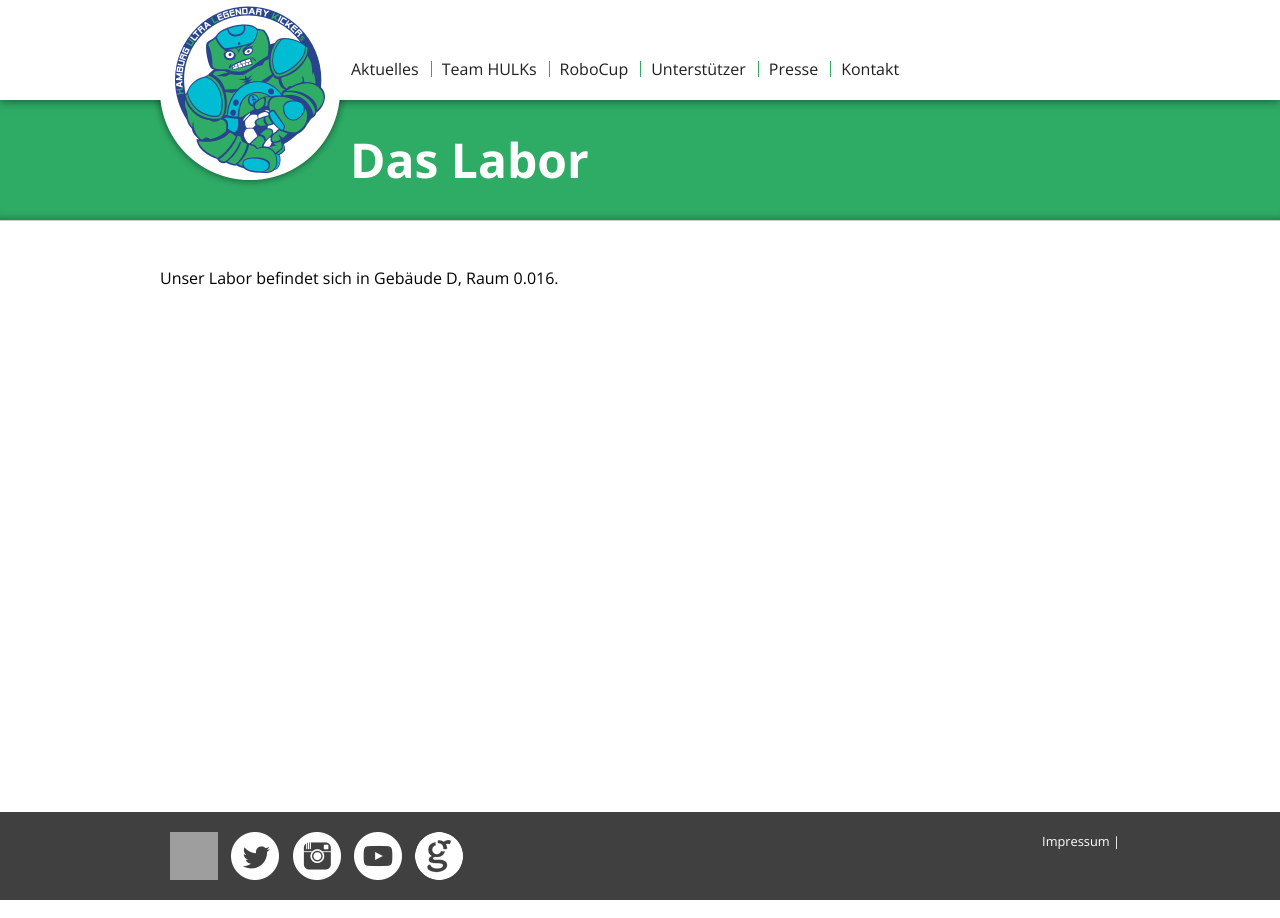
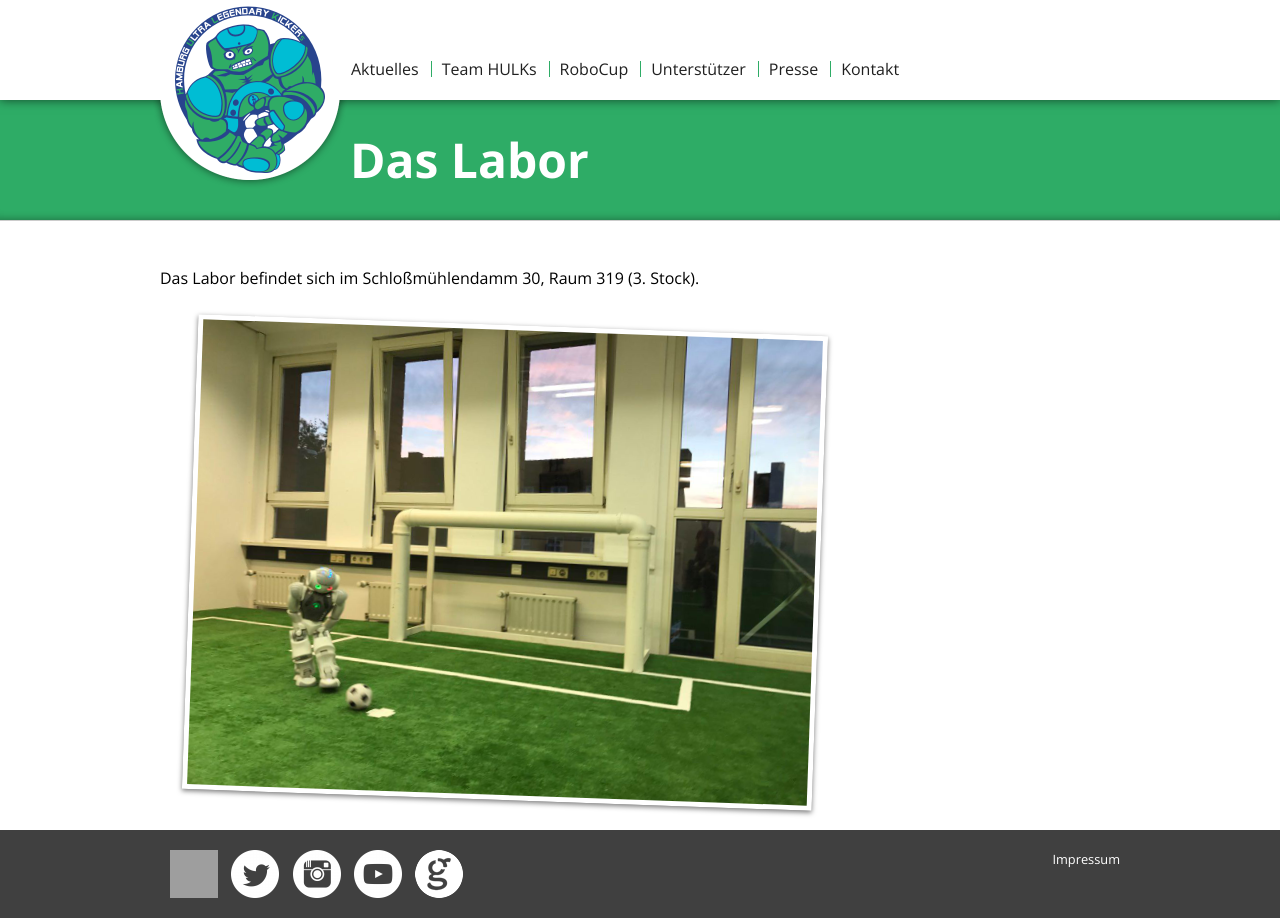
Before and after one commit to HULKs/hulks.github.io, a Jekyll site: the page built from teamhulks/lab.html, in a window 1280 px wide. Built offline with Jekyll 4.4.1, drawn with Linux system fonts in a browser that asks for light colours; grey boxes are pictures that could not be loaded.

Commit message:
Renamed some misleading links. Added picture of new lab. Deleted old pipe in footer menu.

```diff
--- a/_layouts/default.html
+++ b/_layouts/default.html
@@ -57,7 +57,7 @@
     <footer>
 		<div class="container">
             <div class="col right">
-                <a href="{{site.path}}/impressum">Impressum</a> |
+                <a href="{{site.path}}/impressum">Impressum</a>
               	<!--a href="/">English</a-->
             </div>
 			<div class="col">
--- a/teamhulks/index.html
+++ b/teamhulks/index.html
@@ -1,11 +1,11 @@
 ---
 layout: default
-title: Team HULKs
+title: Struktur
 ---
 
 <div class="farbklecks">
     <div class="container">
-        <h1>Team HULKs</h1>
+        <h1>Struktur</h1>
     </div>
 </div>
 <section>
--- a/teamhulks/lab.html
+++ b/teamhulks/lab.html
@@ -10,7 +10,10 @@
 </div>
 
 <section>
-  <div class="container">
-    <p> Unser Labor befindet sich in Gebäude D, Raum 0.016.</p>
-  </div>
+    <div class="container">
+        <p>Das Labor befindet sich im Schloßmühlendamm 30, Raum 319 (3. Stock).</p>
+        <figure class="col-2-3 photo">
+            <img src="{{site.path}}/_photos/lab.JPG" />
+        </figure>
+    </div>
 </section>
```
Also changed, not shown: other parts of _layouts/default.html (+3 -3 lines), _photos/lab.JPG (added).
